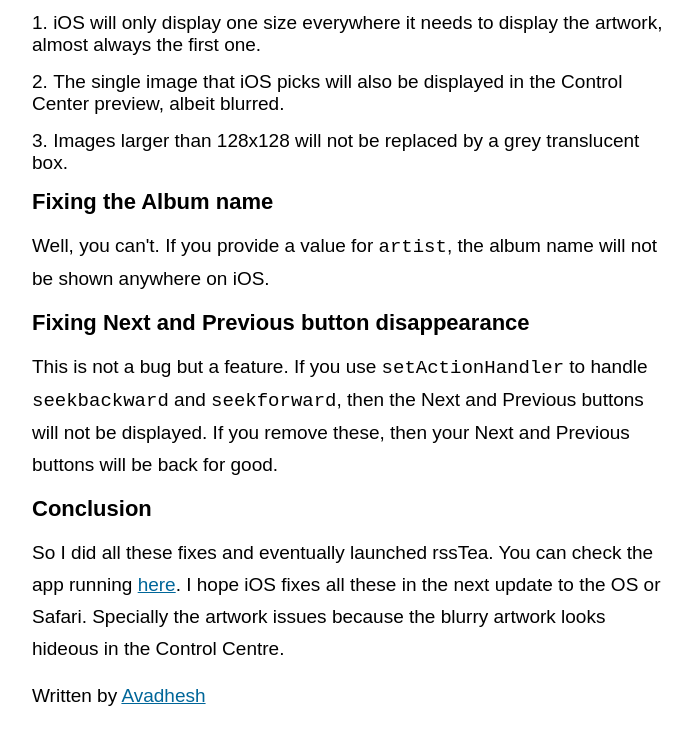
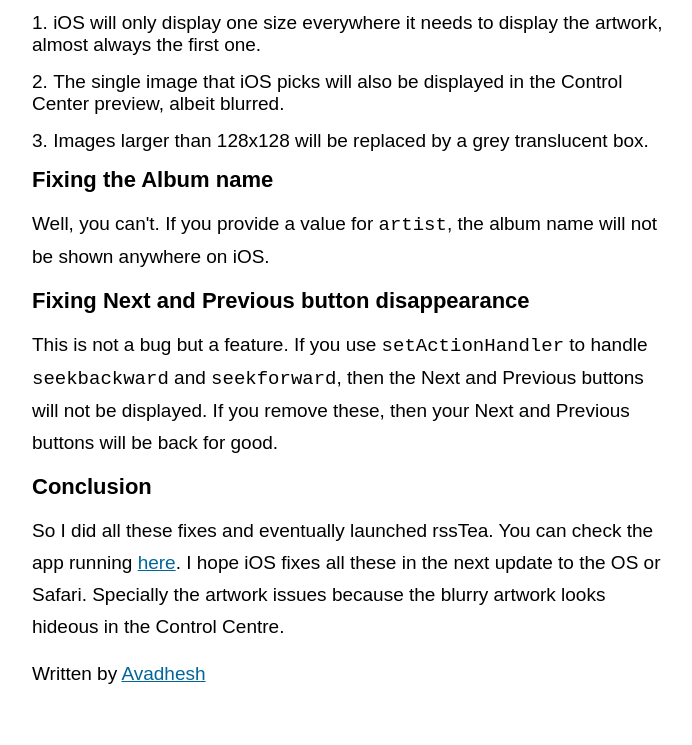
Before and after one commit to avadhesh18/overdevs, a plain HTML site: page docs/ios-mediasession.html in a window 1280 px wide. Shown: the part 3154-3899 px from the top of the page, without its empty margins (288-980 px from the left). Drawn offline with Linux system fonts and the light colour scheme; a web font is replaced by a local one.

Commit message:
Update ios-mediasession.html
Fixed a typo

```diff
--- a/docs/ios-mediasession.html
+++ b/docs/ios-mediasession.html
@@ -199,7 +199,7 @@ p img {
     <ol>
       <li>iOS will only display one size everywhere it needs to display the artwork, almost always the first one.</li>
       <li>The single image that iOS picks will also be displayed in the Control Center preview, albeit blurred.</li>
-      <li>Images larger than 128x128 will not be replaced by a grey translucent box.</li>
+      <li>Images larger than 128x128 will be replaced by a grey translucent box.</li>
     </ol>
     <h4>Fixing the Album name</h4>
     <p>Well, you can't. If you provide a value for <code>artist</code>, the album name will not be shown anywhere on iOS.</p>
```
